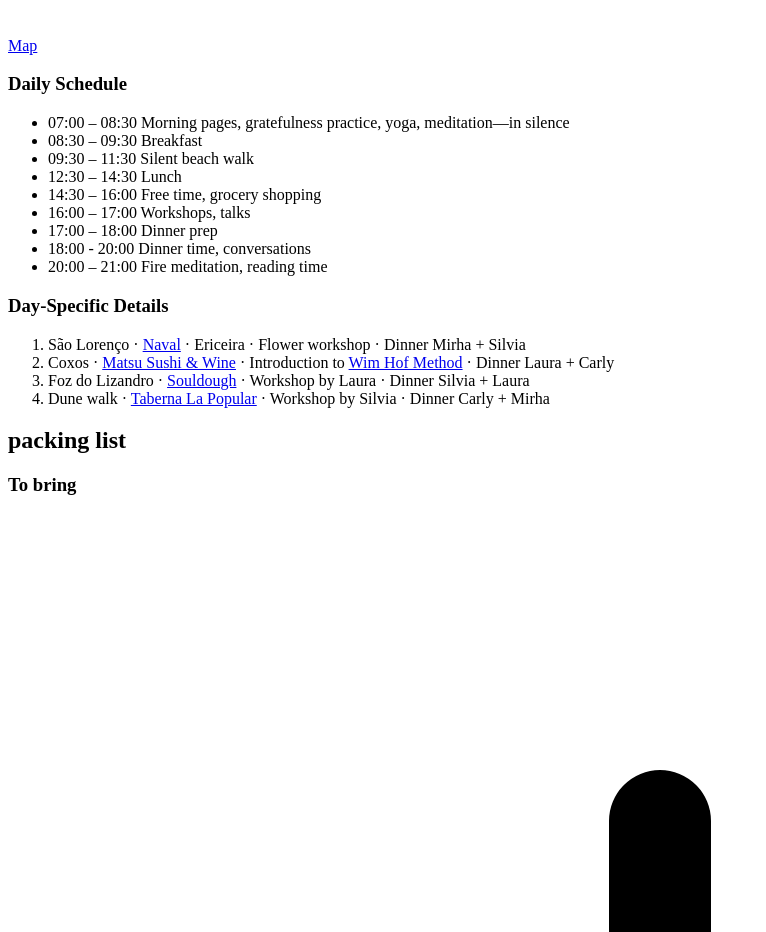
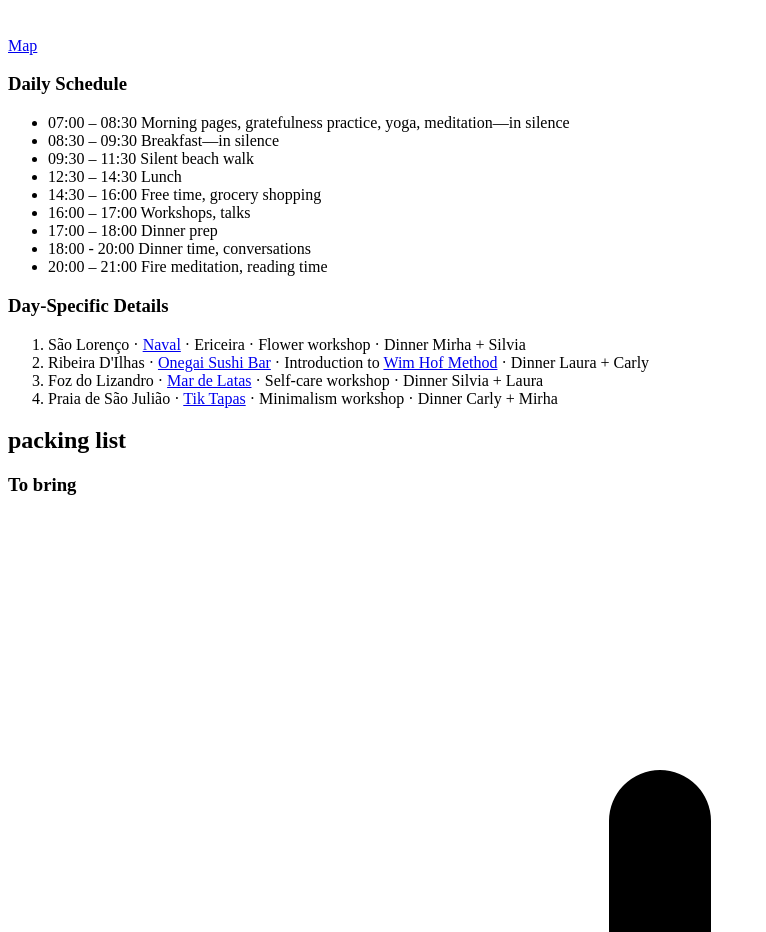
Before and after one commit to mirhamasala/slow-retreats, a Next.js app: page / in a window 1280 px wide. Shown: the part 1500-2432 px from the top of the page, without its empty margins (0-766 px from the left). Built offline with nearby package versions, Linux system fonts and the light colour scheme.

Commit message:
Adapt Program

```diff
--- a/components/Program.js
+++ b/components/Program.js
@@ -25,7 +25,7 @@ function Program() {
           07:00 – 08:30 Morning pages, gratefulness practice, yoga,
           meditation—in silence
         </li>
-        <li>08:30 – 09:30 Breakfast</li>
+        <li>08:30 – 09:30 Breakfast—in silence</li>
         <li>09:30 – 11:30 Silent beach walk</li>
         <li>12:30 – 14:30 Lunch</li>
         <li>14:30 – 16:00 Free time, grocery shopping</li>
@@ -40,42 +40,42 @@ function Program() {
       <ol className="list-decimal mb-6 space-y-2 max-w-prose">
         <li>
           <span>
-            São Lorenço ·{' '}
-            <ExternalLink href="https://goo.gl/maps/nmnN5rwpoYDdo75V7">
+            São Lorenço ·{" "}
+            <ExternalLink href="https://www.google.com/maps?cid=908569003224039559">
               Naval
-            </ExternalLink>{' '}
+            </ExternalLink>{" "}
             · Ericeira · Flower workshop · Dinner Mirha + Silvia
           </span>
         </li>
         <li>
           <span>
-            Coxos ·{' '}
-            <ExternalLink href="https://g.page/matsusushiandwine?share">
-              Matsu Sushi & Wine
-            </ExternalLink>{' '}
-            · Introduction to{' '}
+            Ribeira D'Ilhas ·{" "}
+            <ExternalLink href="https://www.google.com/maps?cid=19492761283722315">
+              Onegai Sushi Bar
+            </ExternalLink>{" "}
+            · Introduction to{" "}
             <ExternalLink href="https://www.wimhofmethod.com/breathing-exercises">
               Wim Hof Method
-            </ExternalLink>{' '}
+            </ExternalLink>{" "}
             · Dinner Laura + Carly
           </span>
         </li>
         <li>
           <span>
-            Foz do Lizandro ·{' '}
-            <ExternalLink href="http://souldoughpizza.com">
-              Souldough
-            </ExternalLink>{' '}
-            · Workshop by Laura · Dinner Silvia + Laura
+            Foz do Lizandro ·{" "}
+            <ExternalLink href="https://www.google.com/maps?cid=2652984010305481937">
+              Mar de Latas
+            </ExternalLink>{" "}
+            · Self-care workshop · Dinner Silvia + Laura
           </span>
         </li>
         <li>
           <span>
-            Dune walk ·{' '}
-            <ExternalLink href="https://la-popular-taberna.business.site/">
-              Taberna La Popular
-            </ExternalLink>{' '}
-            · Workshop by Silvia · Dinner Carly + Mirha
+            Praia de São Julião ·{" "}
+            <ExternalLink href="https://www.google.com/maps?cid=9675229999809966912">
+              Tik Tapas
+            </ExternalLink>{" "}
+            · Minimalism workshop · Dinner Carly + Mirha
           </span>
         </li>
       </ol>
```
